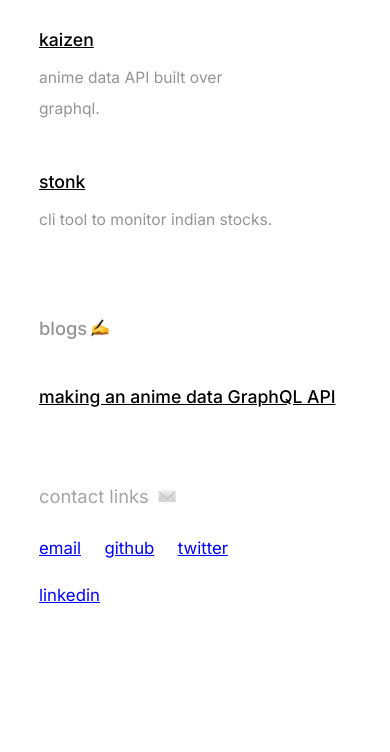
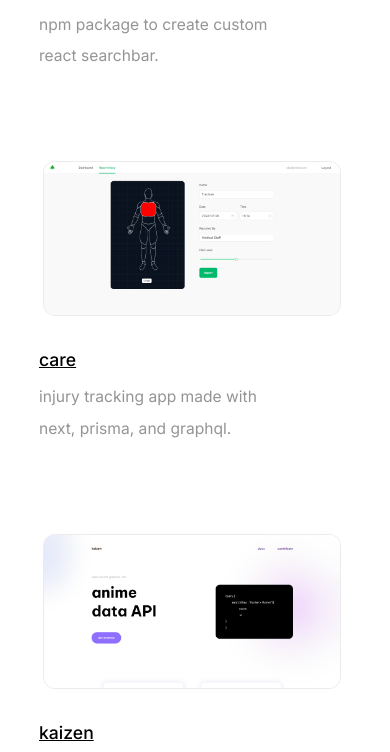
Before and after one commit to AnujSharma141/portfolio, a Gatsby site: page / in a window 390 px wide. Shown: the part 1139-1891 px from the top of the page. Before the commit the page ends 1860 px from the top, so only its background shows below. Built offline with nearby package versions, Linux system fonts and the light colour scheme; Gatsby itself is replaced by a stand-in of ours; a web font is replaced by a local one.

Commit message:
update: added project images!

```diff
--- a/src/data/projects.js
+++ b/src/data/projects.js
@@ -1,10 +1,11 @@
+
 const projects = [
   {
     text: "reactsearch",
     url: "https://reactsearch.js.org/",
     description:
       "npm package to create custom react searchbar.",
-    image: "https://i.ibb.co/h7q1vDt/Group-1.png",
+    image: '',
     color: "#FFE3F4",
     button: "#AD29A4",
   },
@@ -27,11 +28,10 @@ const projects = [
     button: "#C97726",
   },
   {
-    text: "stonk",
-    url: "https://stonk.js.org/",
-    image: "https://i.ibb.co/kK1Hh1L/Group-2.png",
+    text: "tralo",
+    url: "https://tralo.netlify.app/",
     description:
-      "cli tool to monitor indian stocks.",
+      "real estate application made with react, chakra ui, mapbox api",
     color: "#EAFEF9",
     button: "#32A37A",
   },
--- a/src/pages/index.js
+++ b/src/pages/index.js
@@ -6,7 +6,10 @@ import projects from "../data/projects"
 import social from "../data/social"
 import experience from '../data/experience'
 import blogs from "../data/blogs"
-
+import tralo from '../images/tralo.png'
+import care from '../images/care.png'
+import reactsearch from '../images/reactsearch.png'
+import kaizen from '../images/kaizen.png'
 
 import Emoji from '../components/emoji'
 
@@ -25,6 +28,8 @@ import blog from '../images/writing-hand_270d-fe0f.png'
 const IndexPage = () => {
   const [dark, setDark] = useState(false)
   const toggleSwitch = () => setDark(!dark)
+
+  const images = {tralo: tralo, care: care, reactsearch: reactsearch, kaizen:kaizen}
 
   return (
     <main className={dark?"dark main":"light main"}>
@@ -91,6 +96,7 @@ const IndexPage = () => {
         return<>
         <div className="project-item">
           <div className="project-counter" >
+            <img style={{width: '36vw', border: '1px solid #ebebeb', borderRadius: '1vw', marginTop: '5vw'}} src={images[item.text]} />
             <a href={item.url} target="_blank" className={dark?"project-title dark-link": "project-title"}>{item.text}</a>
             <p className={dark?"project-text dark-text": "project-text"}>{item.description}</p>
           </div>
--- a/src/style/base.sass
+++ b/src/style/base.sass
@@ -455,7 +455,12 @@ body::-webkit-scrollbar-thumb
         &-ruler
             width: 6.9vw
 
-
+    .project-counter>img
+        width: 76vw !important
+        border-radius: 3vw !important
+        margin-bottom: 3vh !important
+        margin-top: 6vh !important
+        height: auto !important
     .elipse-blue
         background: #E2EEFF
         padding: 4.4vw 4.6vw
```
Also changed, not shown: src/images/care.png (added), src/images/kaizen.png (added), src/images/reactsearch.png (added), src/images/tralo.png (added).
